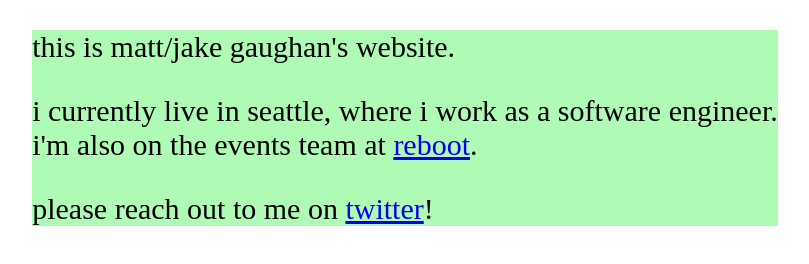
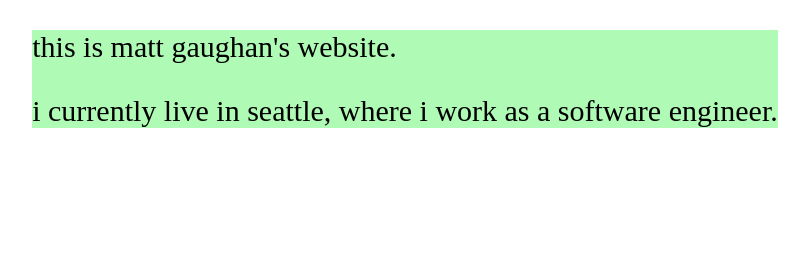
Before and after one commit to mjgaughan/mjgaughan.github.io, a plain HTML site: page index.html in a window 1280 px wide. Shown: the whole page, without its empty margins (235-1044 px from the left). Drawn offline with Linux system fonts and the light colour scheme.

Commit message:
Update index.html

```diff
--- a/index.html
+++ b/index.html
@@ -1,7 +1,7 @@
 <!doctype html>
 <html>
   <head>
-    <title>jake's website</title>
+    <title>gaughan's website</title>
     <style>
       p {font-size: 30px;}
       body {max-width: max-content; margin: auto;}
@@ -11,10 +11,8 @@
   <body>
      <div class="row">
         <div class="column" >
-          <p>this is matt/jake gaughan's website.</p>
-          <p >i currently live in seattle, where i work as a software engineer.<br>
-            i'm also on the events team at <a href="https://reboothq.substack.com/about">reboot</a>.</p>
-          <p>please reach out to me on <a href="https://twitter.com/lgjxyz">twitter</a>!</p>
+          <p>this is matt gaughan's website.</p>
+          <p >i currently live in seattle, where i work as a software engineer.</p>
         </div>
         <div class="column"></div>
     </div>
```
